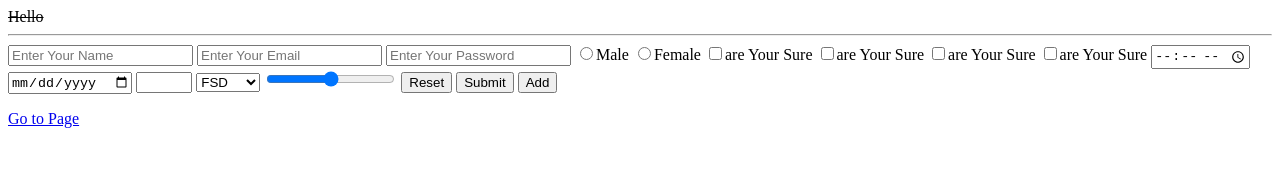
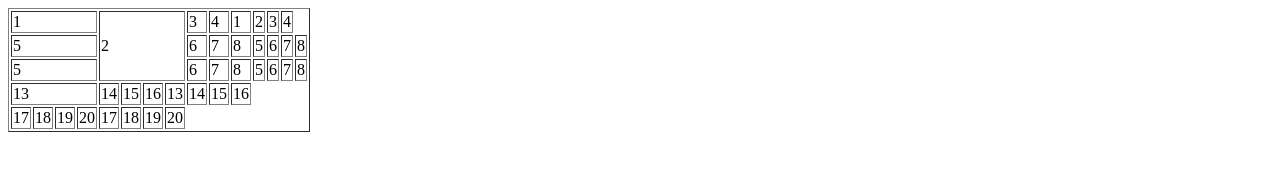
Before and after one commit to syedhussnainshah/Noor-Un-Nisa, a plain HTML site: page index.html in a window 1280 px wide. Shown: the top 170 px of the page. Drawn offline with Linux system fonts and the light colour scheme.

Commit message:
Update 29-22

```diff
--- a/index.html
+++ b/index.html
@@ -5,6 +5,64 @@
 </head>
 
 <body>
+    <table border="">
+        <tr>
+            <td colspan="4">1</td>
+            <td colspan="4" rowspan="3">2</td>
+            <td>3</td>
+            <td>4</td>
+            <td>1</td>
+            <td>2</td>
+            <td>3</td>
+            <td>4</td>
+        </tr>
+        <tr>
+            <td colspan="4">5</td>
+            <td>6</td>
+            <td>7</td>
+            <td>8</td>
+            <td>5</td>
+            <td>6</td>
+            <td>7</td>
+            <td>8</td>
+        </tr>
+        <tr>
+            <td colspan="4">5</td>
+            <td>6</td>
+            <td>7</td>
+            <td>8</td>
+            <td>5</td>
+            <td>6</td>
+            <td>7</td>
+            <td>8</td>
+        </tr>
+        <tr>
+            <td colspan="4">13</td>
+            <td>14</td>
+            <td>15</td>
+            <td>16</td>
+            <td>13</td>
+            <td>14</td>
+            <td>15</td>
+            <td>16</td>
+        </tr>
+        <tr>
+            <td> 17</td>
+            <td>18</td>
+            <td>19</td>
+            <td>20</td>
+            <td> 17</td>
+            <td>18</td>
+            <td>19</td>
+            <td>20</td>
+        </tr>
+    </table>
+    <br><br><br><br><br><br><br><br><br><br>
+    <br><br><br><br><br><br><br><br><br><br>
+    <br><br><br><br><br><br><br><br><br><br>
+    <br><br><br><br><br><br><br><br><br><br>
+    <br><br><br><br><br><br><br><br><br><br>
+    <br><br><br><br><br><br><br><br><br><br>
     <form>
         <del>Hello</del>
         <hr>
```
Also changed, not shown: d237009f-eca8-4bfc-a375-9eea9c8c54b1.jpg (added).
